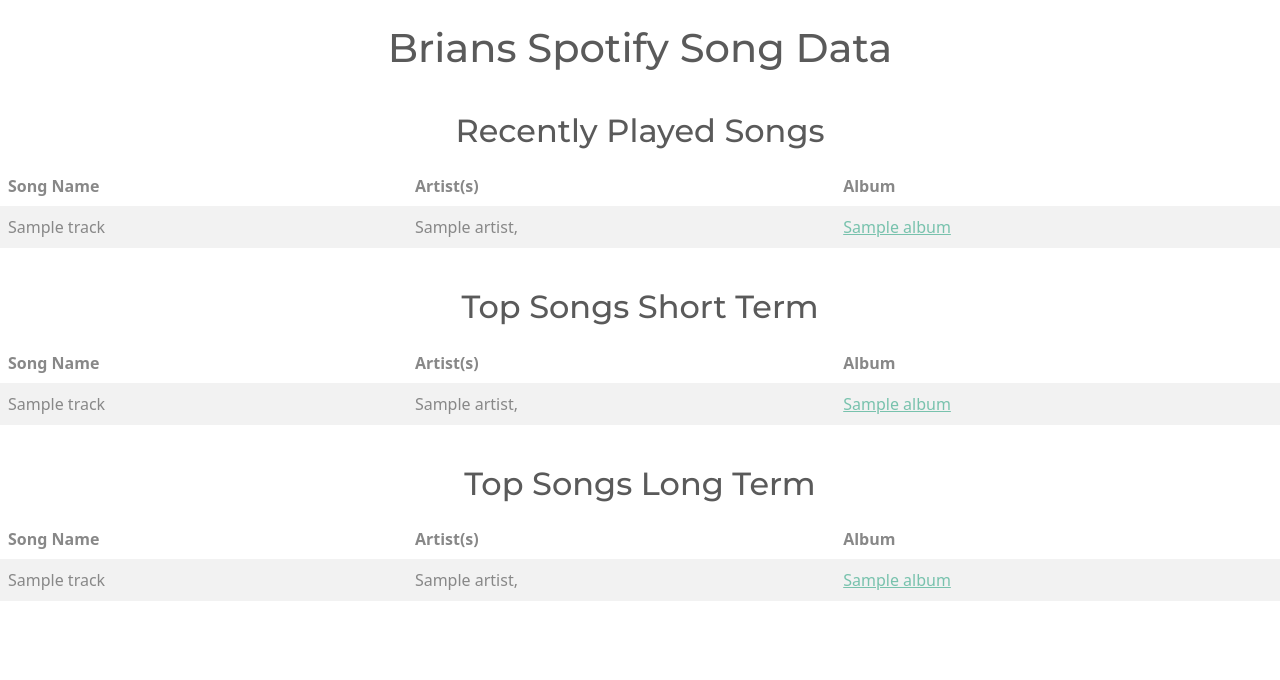
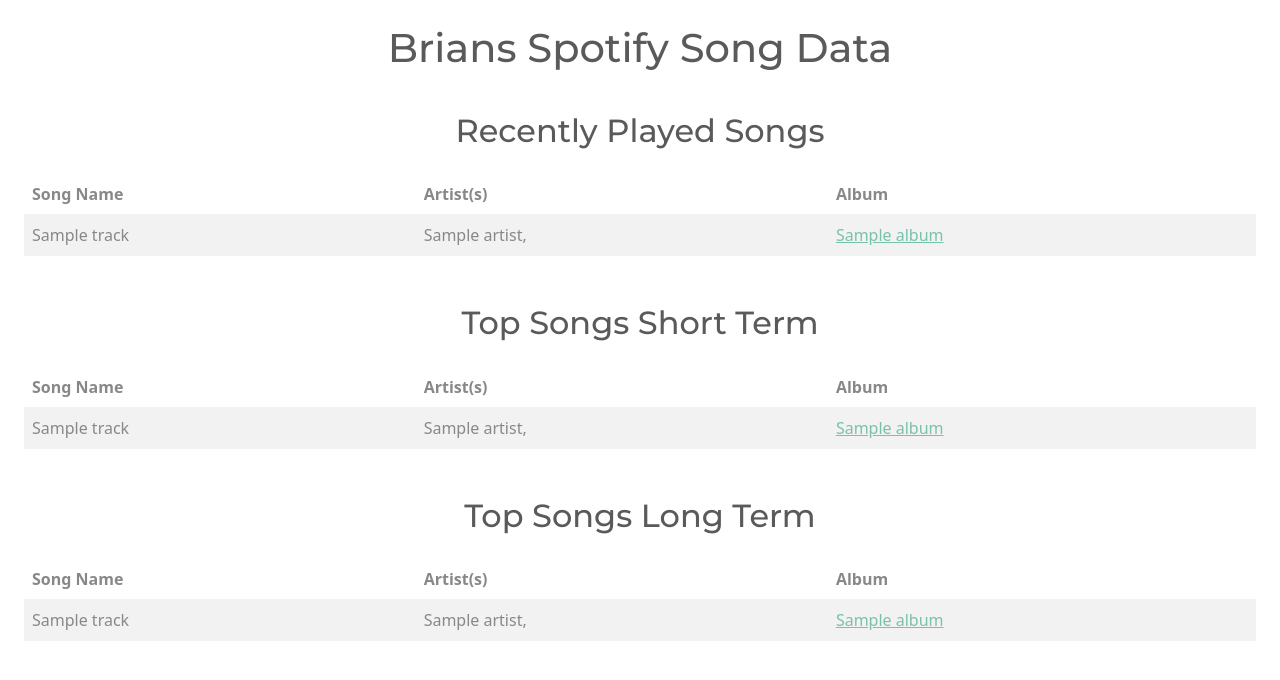
Before and after one commit to astonbdev/spotify-demo, a Flask app: template templates/results.html in a window 1280 px wide. Shown: the top 680 px of the page. Run offline with Flask 2, Linux system fonts and the light colour scheme; the template is opened without the code that fills it: most values are stand-ins (such as "Sample title", 1, 10 or a date in 2020).

Commit message:
Cleaning up, adding margins to the tables

```diff
--- a/app.py
+++ b/app.py
@@ -3,11 +3,8 @@
 from utils import serializeTopTracks, serializeRecentTracks
 from spotipy.cache_handler import MemoryCacheHandler
 import spotipy
-from spotipy.oauth2 import SpotifyClientCredentials, SpotifyOAuth
+from spotipy.oauth2 import SpotifyOAuth
 from dotenv import load_dotenv
-
-CURR_USER_KEY = "curr_user"
-BASE_URL = "http://localhost:5001"
 
 load_dotenv()
 
@@ -24,19 +21,6 @@
     includes tables for top_short tracks, top_medium tracks,
     and recently played
     """
-    # client_secret = app.config['CLIENT_SECRET']
-    # client_id = app.config['SPOTIFY_ID']
-
-    # auth_options = {'url': 'https://accounts.spotify.com/api/token',
-    #                 'headers': {
-    #                     'Authorization': f'Basic {client_id}:{client_secret}'
-    #                 },
-    #                 'form': {
-    #                     'grant_type': 'client_credentials'
-    #                 },
-    #                 'json': True
-    #                 }
-
     spotify_data = {'top_short': None,
                     'top_long': None,
                     'recent': None,
--- a/templates/results.html
+++ b/templates/results.html
@@ -6,8 +6,8 @@
 
   <h1 class="pt-4 mb-3 text-center">Brians Spotify Song Data</h1>
 
-
   <h2 class="pt-4 mb-3 text-center">Recently Played Songs</h2>
+  <div class="m-4">
     <table class="table table-striped">
       <thead class="thead-primary">
         <tr>
@@ -24,8 +24,10 @@
       </tr>
       {% endfor %}
     </table>
+  </div>
 
   <h2 class="pt-4 mb-3 text-center">Top Songs Short Term</h2>
+  <div class="m-4">
     <table class="table table-striped">
       <thead class="thead-light">
         <tr>
@@ -42,8 +44,10 @@
       </tr>
     {% endfor %}
     </table>
+  </div>
 
   <h2 class="pt-4 mb-3 text-center">Top Songs Long Term</h2>
+  <div class="m-4">
     <table class="table table-striped">
       <thead class="thead-light">
         <tr>
@@ -60,6 +64,8 @@
       </tr>
       {% endfor %}
     </table>
+  </div>
+
 
 
 {% endblock %}
```
Lines whose indentation alone changed are shown as unchanged.
